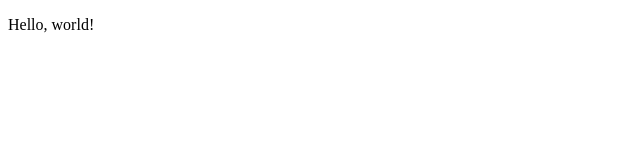
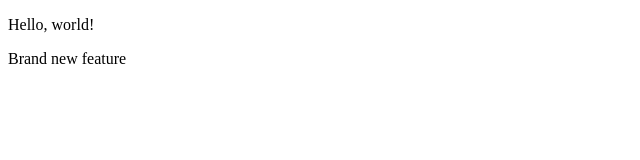
Before and after one commit to armin18/lecture1, a plain HTML site: page index.html in a window 1280 px wide. Shown: the whole page, without its empty margins (0-640 px from the left). Drawn offline with Linux system fonts and the light colour scheme.

Commit message:
Added brand new feature

```diff
--- a/index.html
+++ b/index.html
@@ -7,5 +7,6 @@
 </head>
 <body>
     <p>Hello, world!</p>
+    <p>Brand new feature</p>
 </body>
 </html>
```
